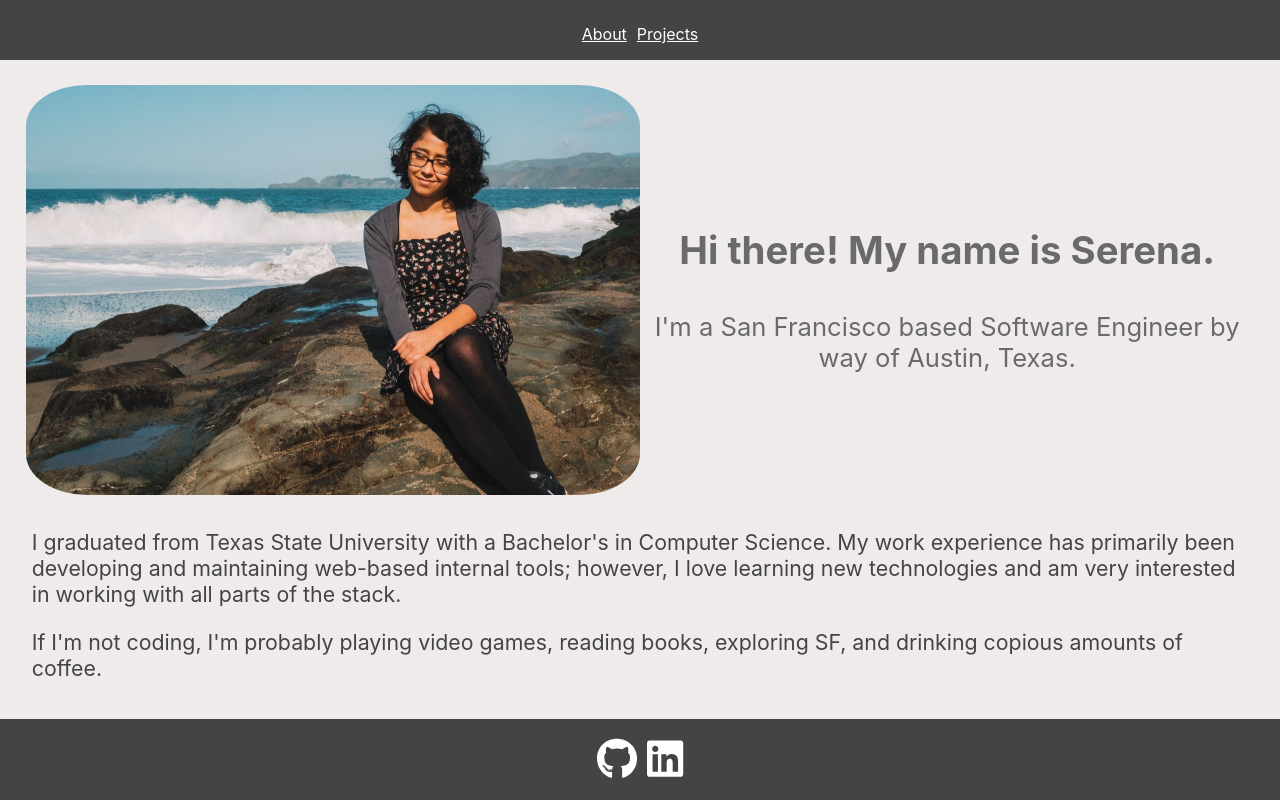
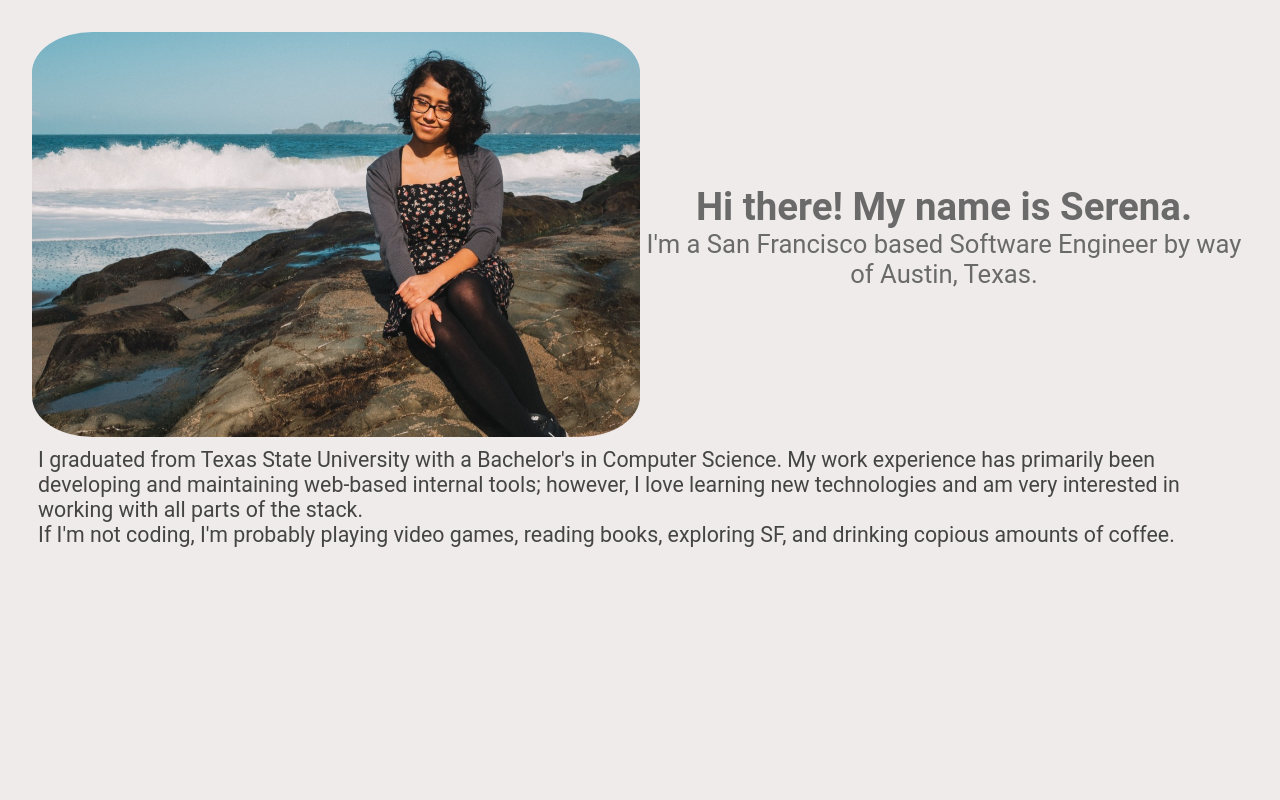
Before and after one commit to serena-marie/portfolio, a React (Create React App) app: page / in a window 1280 px wide. Built offline with nearby package versions, Linux system fonts and the light colour scheme.

Commit message:
refactor: Modernize styling and remove unused components for redesign - Remove Header and Footer components - Remove associated Header & Footer styles - Update App styles to scss - Add variables for consistent theming

```diff
--- a/src/App.js
+++ b/src/App.js
@@ -1,27 +1,18 @@
 import React from 'react'
 import { Route, HashRouter } from 'react-router-dom'
-import './styles/App.css'
-import Header from './components/Header.js'
+import './styles/App.scss'
+import './styles/reset.css'
 import Home from './pages/Home'
-import Projects from './pages/Projects.js'
-import Footer from './components/Footer.js'
+import Projects from './pages/Projects'
 
 class App extends React.Component {
   render () {
     return (
       <HashRouter>
         <div className="wrapper">
-          <div className="appHeader">
-            <Header/>
-          </div>
-
           <div className="appBody">
             <Route exact path="/" component={Home}/>
             <Route path="/projects" component={Projects}/>
-          </div>
-
-          <div className="appFooter">
-            <Footer/>
           </div>
         </div>
       </HashRouter>
--- a/src/components/Footer.js
+++ /dev/null
@@ -1,20 +0,0 @@
-import React from 'react'
-import { FontAwesomeIcon } from '@fortawesome/react-fontawesome'
-import { faGithub, faLinkedin } from '@fortawesome/free-brands-svg-icons'
-class Footer extends React.Component {
-  handleClick (url, e) {
-    e.stopPropagation()
-    return url ? window.open(url, '_blank') : ''
-  }
-
-  render () {
-    return (
-      <div className='footerDiv'>
-          <FontAwesomeIcon icon={faGithub} className='link' onClick={this.handleClick.bind(this, 'https://github.com/serena-marie')}/>
-          <FontAwesomeIcon icon={faLinkedin} className='link' onClick={this.handleClick.bind(this, 'https://linkedin.com/in/serenacodes')}/>
-      </div>
-    )
-  }
-}
-
-export default Footer
--- a/src/components/Header.js
+++ /dev/null
@@ -1,14 +0,0 @@
-import React from 'react'
-import { Link } from 'react-router-dom'
-
-class Header extends React.Component {
-  render () {
-    return (
-        <div className="headerDiv">
-            <Link to="/" className="link">About</Link>
-            <Link to="/projects" className="link">Projects</Link>
-        </div>
-    )
-  }
-}
-export default Header
--- a/src/styles/App.css
+++ b/src/styles/App.css
@@ -1,20 +1,12 @@
 .wrapper {
   display:flex;
-  flex-direction: column;
   font-size: 1.15em;
   background-color: rgb(240 235 235);
   height: 100vh;
+  font-family: 'poppins', 'roboto', sans-serif;
 }
 
-.appHeader, .appFooter {
-  background-color: #444;
-  color: #fff;
-  padding: 1%;
-  font-size: 150%;
-  flex: none;
-}
-
-.appBody{
+.appBody {
   color: #444;
   font-size: 150%;
   display: flex;
@@ -24,24 +16,3 @@
   overflow-y: auto;
   padding: 2%
 }
-
-.link{
-  display: inline-flex;
-  margin: 0 5px;
-  color: white;
-  font-size: 16px;
-}
-
-.headerDiv {
-  text-align: center;
-}
-
-.footerDiv {
-  text-align: center;
-  padding: 0.5%;
-}
-
-.footerDiv > svg {
-  cursor: pointer;
-  font-size: 1.5em;
-}
--- /dev/null
+++ b/src/styles/App.scss
@@ -0,0 +1,14 @@
+@import './variables.scss';
+.wrapper {
+  display:flex;
+  font-size: 1.15em;
+  background-color: $primary-background;
+  height: 100vh;
+  font-family: 'poppins', 'roboto', sans-serif;
+}
+
+.appBody {
+  color: $primary-text;
+  display: flex;
+  padding: 2rem;
+}
--- /dev/null
+++ b/src/styles/reset.css
@@ -0,0 +1,9 @@
+html, body, div, h1, h2, h3, h4, h5, h6, p, img
+{
+	margin: 0;
+	padding: 0;
+	border: 0;
+	font-size: 100%;
+	font: inherit;
+	vertical-align: baseline;
+}
--- /dev/null
+++ b/src/styles/variables.scss
@@ -0,0 +1,2 @@
+$primary-background: rgb(240 235 235);
+$primary-text: #444;
```
